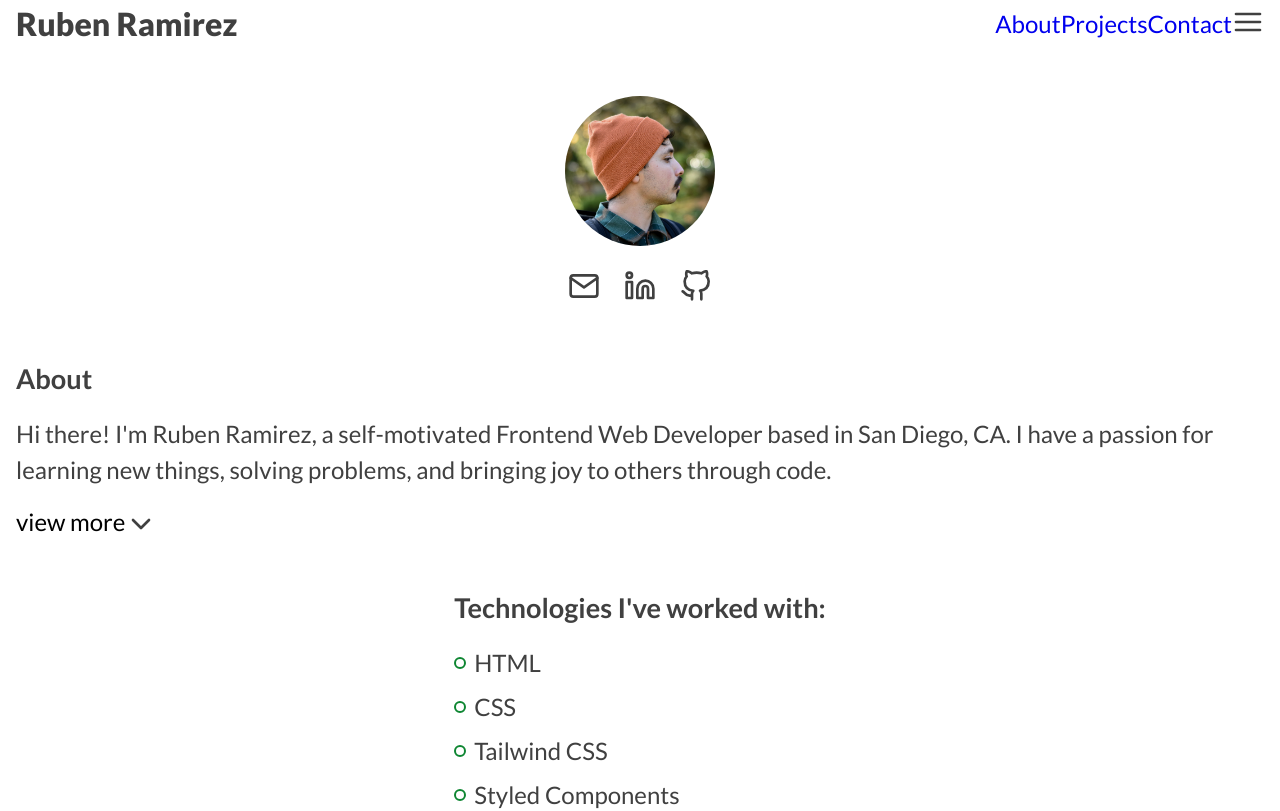
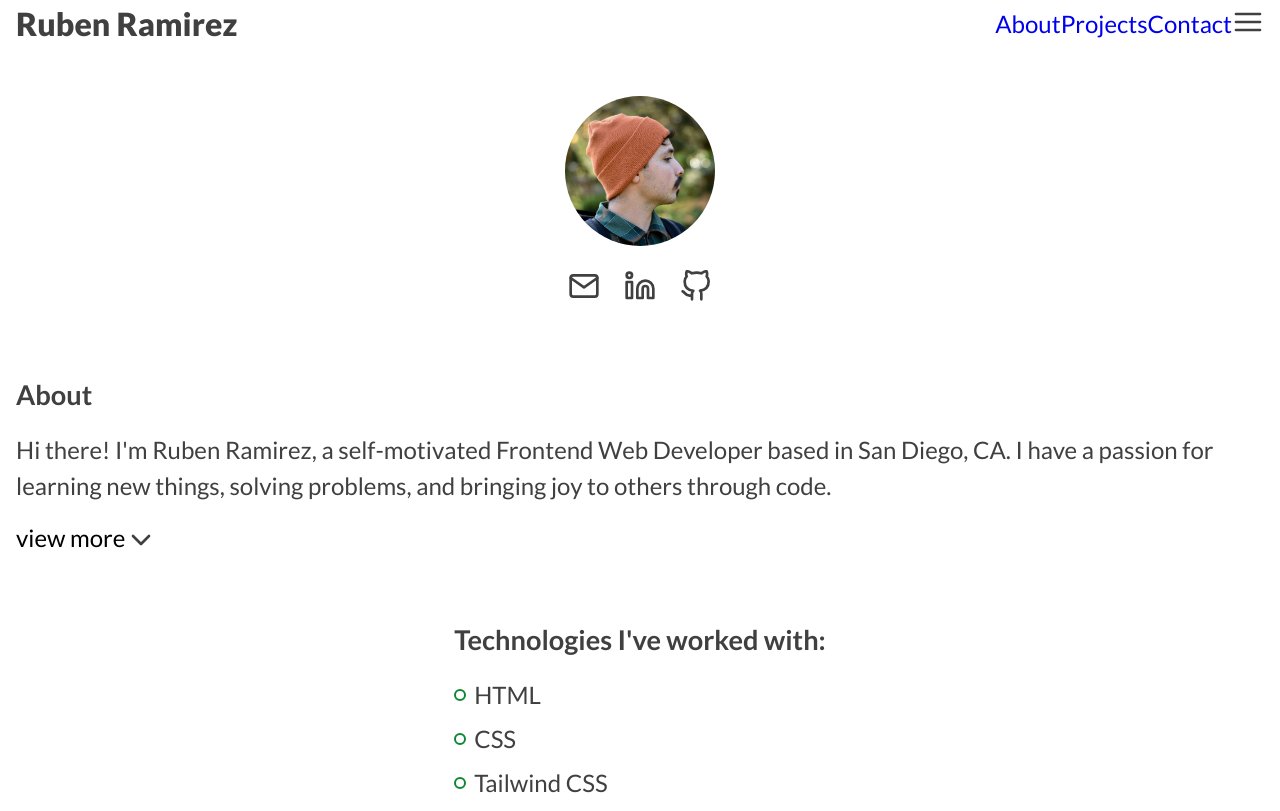
Before and after one commit to rramirez216/rubenramirezdev, a React (Create React App) app: page / in a window 1280 px wide. Shown: the top 811 px of the page. Built offline with nearby package versions, Linux system fonts and the light colour scheme.

Commit message:
changes the flex gap of wrapper from 32 to 64 px

```diff
--- a/src/App.js
+++ b/src/App.js
@@ -44,7 +44,7 @@ const Main = styled.main`
   flex-flow: column nowrap;
   align-items: center;
   padding: 0 16px 32px;
-  gap: 48px;
+  gap: 64px;
 `
 
 export default App
```
